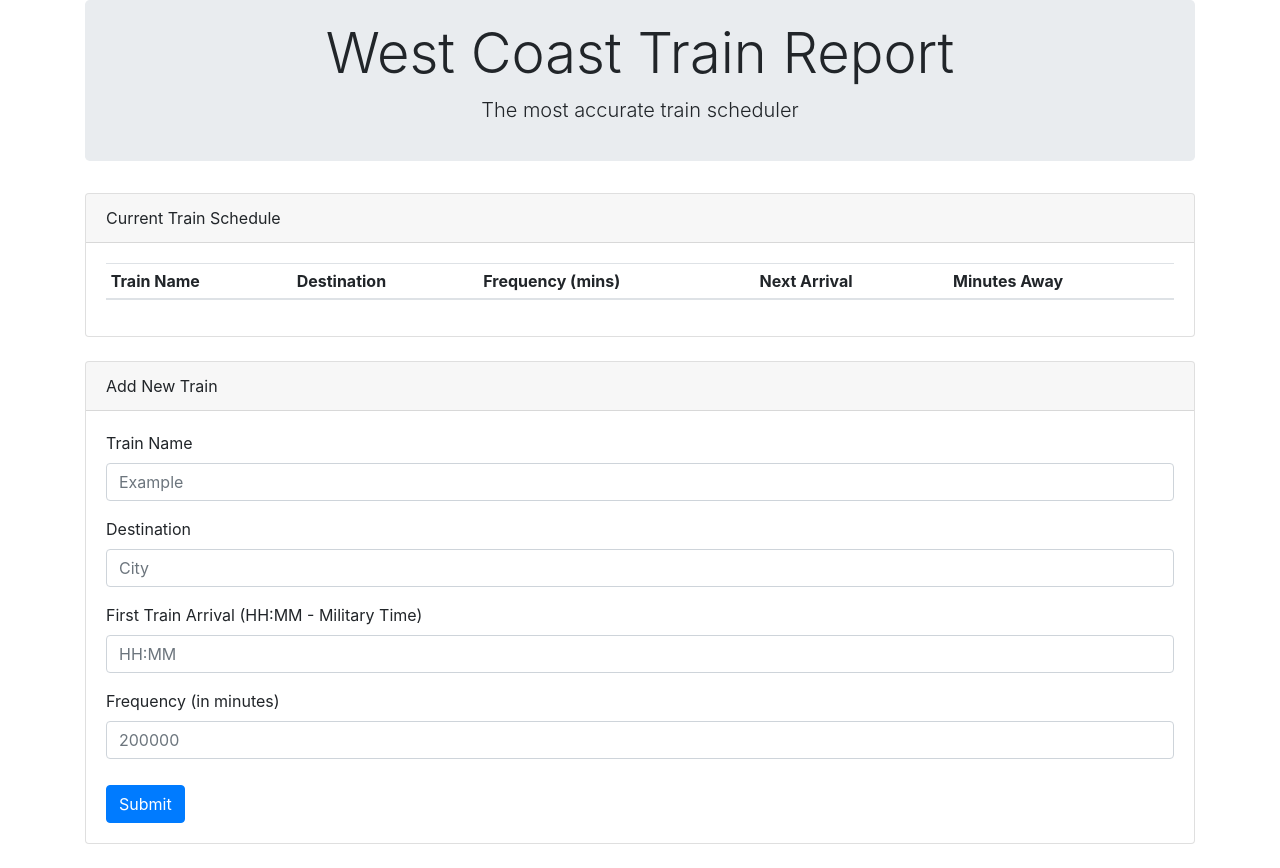
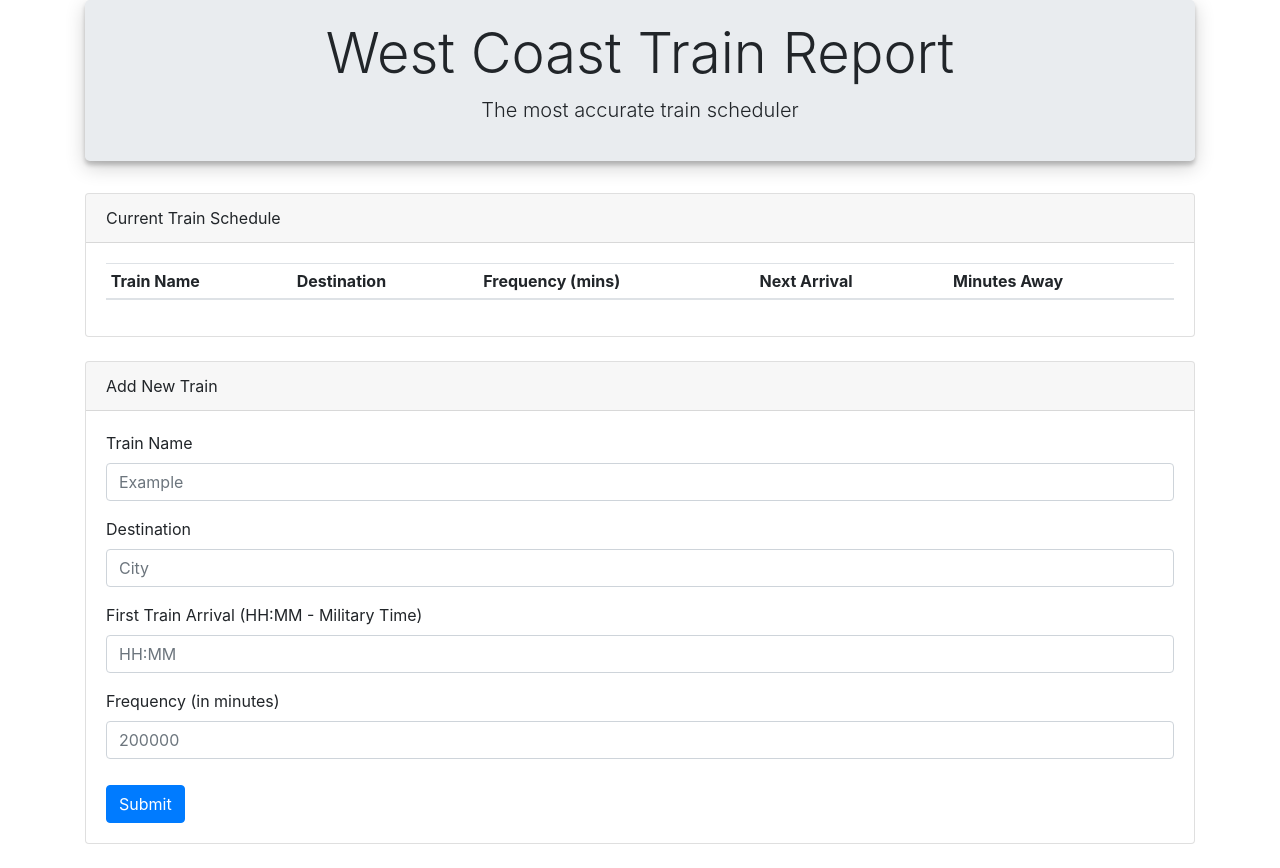
Before and after one commit to jshuang2/Train-Scheduler, a plain HTML site: page index.html in a window 1280 px wide. Drawn offline with nearby package versions, Linux system fonts and the light colour scheme; no server answers.

Commit message:
Added shadow styles to jumbotron

```diff
--- a/assets/css/styles.css
+++ b/assets/css/styles.css
@@ -1,6 +1,7 @@
 .jumbotron {
     padding-top: 20px;
     padding-bottom: 20px;
+    box-shadow: 0 4px 4px 0 rgba(0, 0, 0, 0.2), 0 6px 20px 0 rgba(0, 0, 0, 0.19);
 }
 
 #add-train-btn {
```
